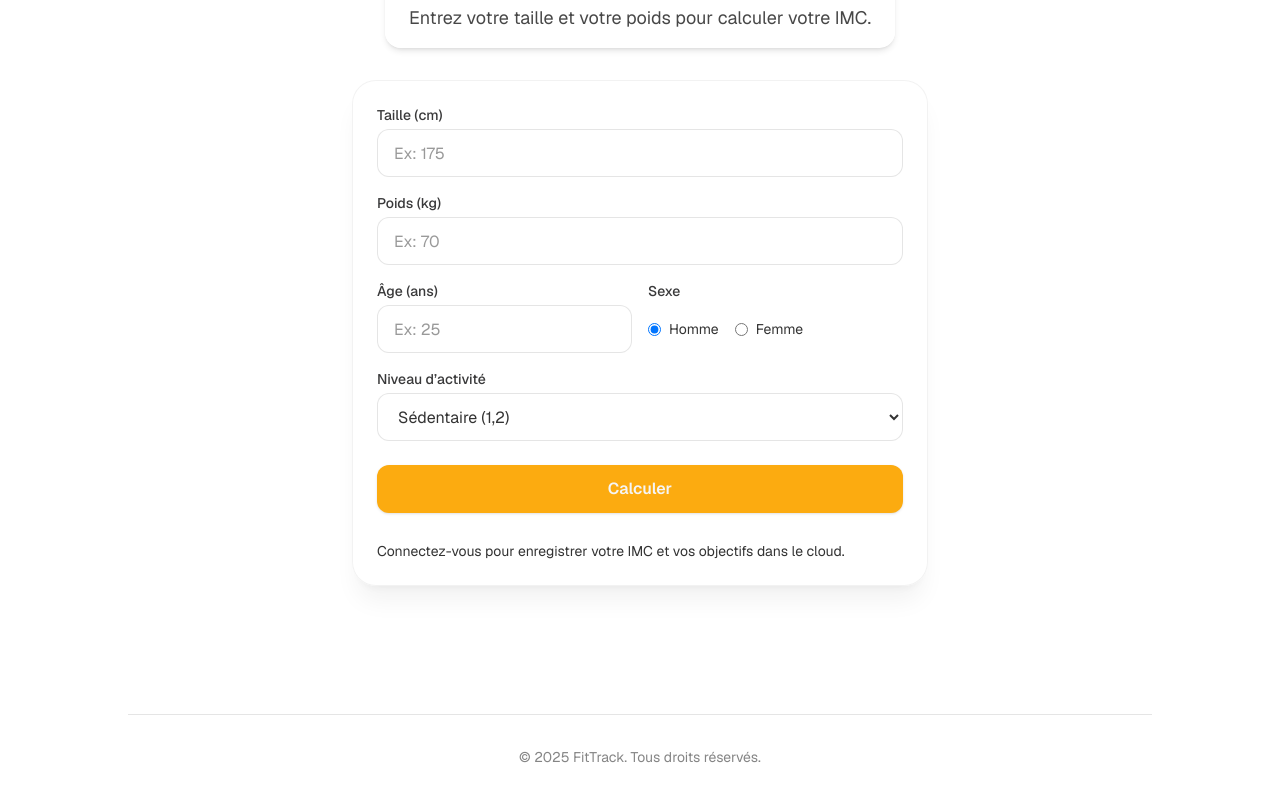
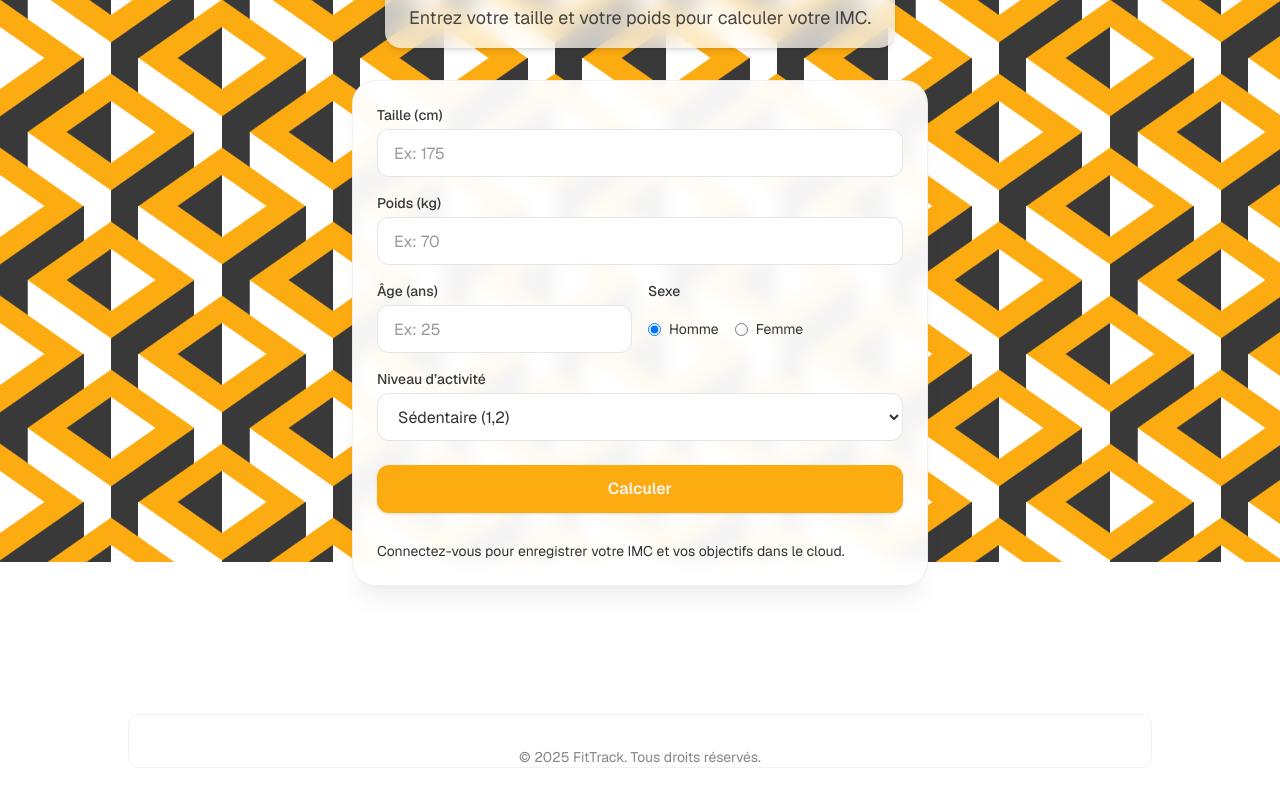
Before and after one commit to Muhammed-Ali19/fitTrack, a Next.js app: page / in a window 1280 px wide. Shown: the part 238-1038 px from the top of the page. Built offline with nearby package versions, Linux system fonts and the light colour scheme; no server answers.

Commit message:
Page accueil avec pattern

```diff
--- a/src/app/components/AnimatedBackground.tsx
+++ b/src/app/components/AnimatedBackground.tsx
@@ -1,6 +1,6 @@
 "use client";
 import React from "react";
-import "./uiverse-theme.css"; // le fichier CSS juste en dessous
+import "../uiverse-theme.css"; // le fichier CSS juste en dessous
 
 export default function PatternBackground() {
     return (
--- a/src/app/components/Footer.tsx
+++ b/src/app/components/Footer.tsx
@@ -2,11 +2,10 @@
 import React from "react";
 import Link from "next/link";
 
-
 const Footer = () => {
     return (
         <footer className="relative z-10 pb-8">
-            <div className="mx-auto mt-16 w-full max-w-5xl border-t border-black/10 pt-8 text-center text-sm text-[#333333]/60">
+            <div className="mx-auto px-4 mt-16 w-full max-w-5xl rounded-xl border border-black/5 bg-white/70 backdrop-blur-md pt-8 text-center text-sm text-[#333333]/60">
                 &copy; {new Date().getFullYear()} FitTrack. Tous droits réservés.
             </div>
         </footer>
--- a/src/app/page.tsx
+++ b/src/app/page.tsx
@@ -15,6 +15,7 @@ import "./globals.css"; // Assurez-vous d'avoir les styles globaux
 import { auth, db } from "@/firebaseClient";
 import { onAuthStateChanged } from "firebase/auth";
 import { doc, getDoc, serverTimestamp, setDoc } from "firebase/firestore";
+import AnimatedBackground from "./components/AnimatedBackground";
 
 type SyncFeedback = { type: "success" | "error" | "info"; message: string };
 
@@ -348,10 +349,10 @@ export default function FitTrackHome() {
             {syncFeedback && (
               <p
                 className={`mt-3 text-sm ${syncFeedback.type === "success"
-                    ? "text-green-600"
-                    : syncFeedback.type === "error"
-                      ? "text-red-600"
-                      : "text-[#333333]"
+                  ? "text-green-600"
+                  : syncFeedback.type === "error"
+                    ? "text-red-600"
+                    : "text-[#333333]"
                   }`}
               >
                 {syncFeedback.message}
@@ -458,12 +459,3 @@ export default function FitTrackHome() {
     </div >
   );
 }
-
-function AnimatedBackground() {
-  return (
-    <div
-      aria-hidden
-      className="pattern-container fixed top-0 left-0 w-screen h-screen -z-10"
-    />
-  );
-}
```
